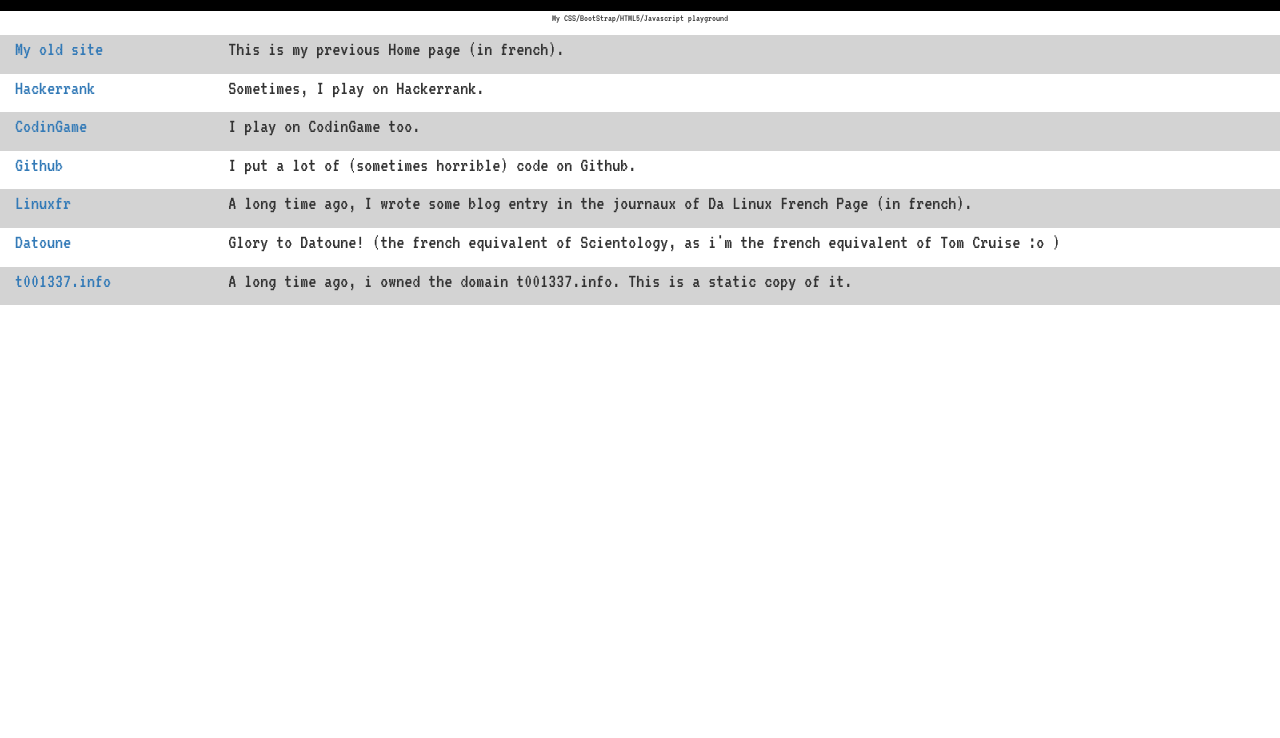
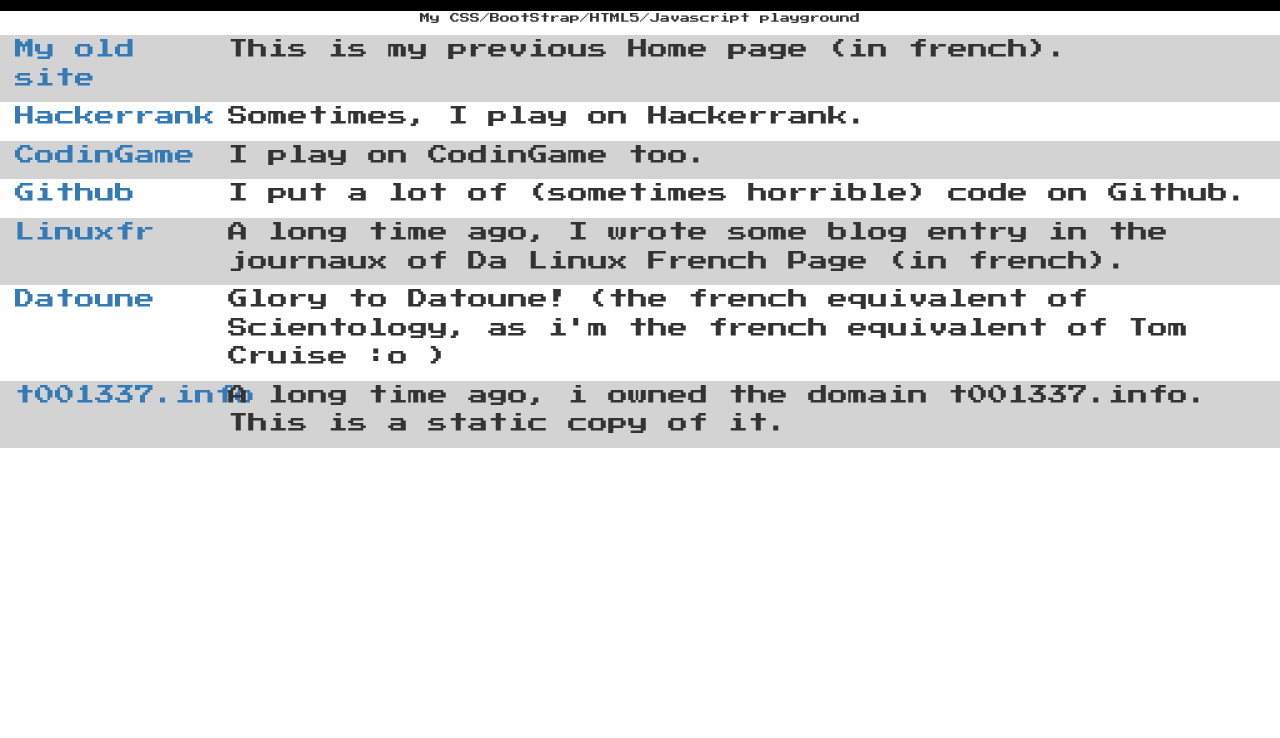
Before and after one commit to neriki/neriki.github.io, a plain HTML site: page index.html in a window 1280 px wide. Shown: the part 62-800 px from the top of the page. Drawn offline with nearby package versions, Linux system fonts and the light colour scheme.

Commit message:
changed fonts

```diff
--- a/stylesheets/stylesheet.css
+++ b/stylesheets/stylesheet.css
@@ -1,6 +1,7 @@
 body {
     background-color: white;
-    font-family: 'VT323', Monospace;
+    /*font-family: 'VT323', Monospace;*/
+    font-family: 'Press Start 2P', cursive;
     font-size:1em;
 }
 
```
